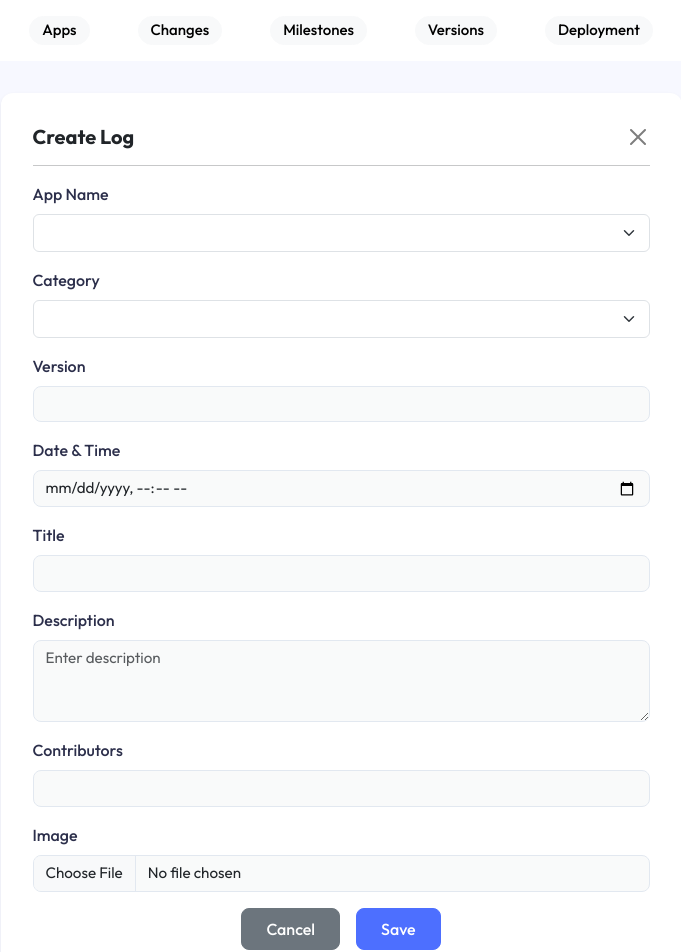
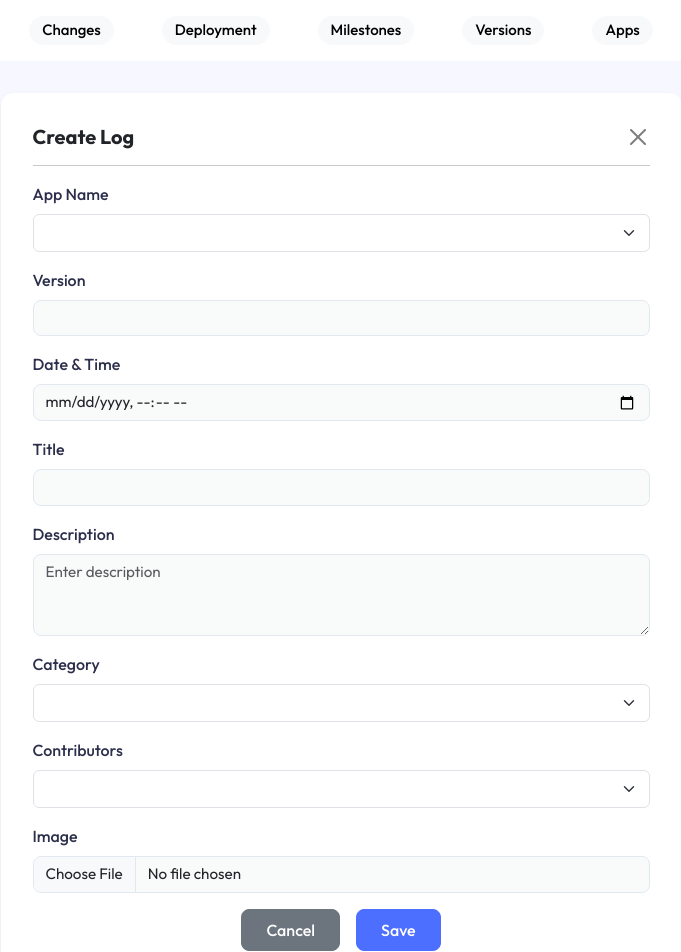
Before and after one commit to manish-drake/dev-optics-frontend, an Angular app: page /change-form in a window 1280 px wide. Shown: the top 952 px of the page, without its empty margins (299-980 px from the left). Built offline with nearby package versions, Linux system fonts and the light colour scheme; no server answers.

Commit message:
changes made in change log form

```diff
--- a/src/app/pages/changes/components/change-form/change-form.component.html
+++ b/src/app/pages/changes/components/change-form/change-form.component.html
@@ -19,17 +19,6 @@
           @for(name of app; track name){
           <option [value]="name">
             {{ name }}
-          </option>
-          }
-        </select>
-      </div>
-
-      <div class="mb-3">
-        <label for="category" class="form-label">Category</label>
-        <select class="form-select" id="category" formControlName="category">
-          @for(item of category ; track item){
-          <option [value]="item">
-            {{ item | titlecase }}
           </option>
           }
         </select>
@@ -77,16 +66,28 @@
         ></textarea>
       </div>
 
+      <div class="mb-3">
+        <label for="category" class="form-label">Category</label>
+        <select class="form-select" id="category" formControlName="category">
+          @for(item of category ; track item){
+          <option [value]="item">
+            {{ item | titlecase }}
+          </option>
+          }
+        </select>
+      </div>
 
       <div class="mb-3">
         <label for="dev" class="form-label">Contributors</label>
-        <input
-          type="text"
-          formControlName="dev"
-          class="form-control"
-          id="dev"
-        />
+        <select formControlName="dev" class="form-select">
+         @for(contributor of contributors; track contributor){
+          <option [value]="contributor">
+            {{ contributor }}
+          </option>
+         }
+        </select>
       </div>
+
       <div class="mb-3">
         <label for="image_url" class="form-label">Image</label>
         <input
--- a/src/app/pages/changes/components/change-form/change-form.component.ts
+++ b/src/app/pages/changes/components/change-form/change-form.component.ts
@@ -14,6 +14,8 @@ import { ModelService } from '../../../../services/model-services/model.service'
 })
 export class ChangeFormComponent {
   @Input() imageUrl: string | null = null;
+  contributors: string[] = ['Manish Verma', 'Neha Agrawal', 'Aryan Vyawahare', 'Vikas Rana'];
+
 
   @Input() category: any;
   @Input() app: any;
@@ -31,8 +33,11 @@ export class ChangeFormComponent {
   }
 
 
+
+
+
   onFileSelected(event: any): void {
-   this.file.emit(event)
+    this.file.emit(event)
   }
 
   onClose() {
--- a/src/app/pages/changes/components/change-form/change-form.presenter.ts
+++ b/src/app/pages/changes/components/change-form/change-form.presenter.ts
@@ -21,6 +21,7 @@ export class ChangeFormPresenter implements OnInit {
   categorySelected: boolean = false;
   isUpdateMode: boolean = false;
 
+
   categoryList: string[] = [];
   appName: string[] = [];
   public form!: FormGroup;
@@ -32,14 +33,14 @@ export class ChangeFormPresenter implements OnInit {
     private route: ActivatedRoute,
     private fb: FormBuilder) { }
 
-  ngOnInit() {
+    ngOnInit() {
     this.categoryList = Object.values(CategoryEnum);
     this.buildForm();
 
     this.route.params.subscribe((params) => {
       this.changeId = params['id'];
       this.isEditMode = !!this.changeId;
-      if (this.isEditMode && this.changeId) {
+      if(this.isEditMode && this.changeId){
         this.modelService.getSingleChange(this.changeId).subscribe({
           next: (data) => {
             this.form.patchValue(data);
@@ -50,45 +51,16 @@ export class ChangeFormPresenter implements OnInit {
       }
     })
 
+
+
     this.modelService.getAppNames().subscribe({
       next: (data) => {
         this.appName = data;
       }
     })
 
+  }
 
-    // Check if we are in edit mode
-    this.route.params.subscribe((params) => {
-      this.changeId = params['id'];
-      this.isEditMode = !!this.changeId;
-
-      if (this.isEditMode && this.changeId) {
-        this.modelService.getSingleChange(this.changeId).subscribe({
-          next: (data) => {
-            this.form.patchValue(data);
-            this.imageUrl = data.image_url;
-
-            // Don't lock category during update
-            this.form.get('category')?.enable();
-          },
-          error: (err) => console.log('Single data get error:', err)
-        });
-      } else {
-        // Only in create mode, lock category after selection
-        this.form.get('category')?.valueChanges.subscribe((selectedCategory) => {
-          if (!this.categorySelected && selectedCategory) {
-            this.categorySelected = true;
-            // this.form.get('category')?.disable();
-
-            const currentVersion = this.form.get('version')?.value || '0.0.0';
-            const newVersion = incrementVersion(currentVersion, selectedCategory);
-            this.form.get('version')?.setValue(newVersion);
-          }
-        });
-      }
-    });
-
-  }
   private buildForm(): void {
     this.form = this.fb.group({
       id: [''],
--- a/src/app/pages/deployments/components/deployment-cards/deployment-cards.component.scss
+++ b/src/app/pages/deployments/components/deployment-cards/deployment-cards.component.scss
@@ -72,7 +72,6 @@
             border-radius: 0.25rem;
             display: inline-block;
             font-size: 0.8rem;
-            margin-top: 18px;
           }
 
           &.deployed-at {
--- a/src/app/pages/navbar/navbar.component.html
+++ b/src/app/pages/navbar/navbar.component.html
@@ -1,17 +1,6 @@
 <div class="d-flex justify-content-center align-items-center gap-5 p-3">
 
- <button
 
-    type="button"
-    class="btn"
-    [ngClass]="{
-      'btn-primary text-white': activeTab === 'Apps',
-      'btn-light': activeTab !== 'Apps'
-    }"
-    (click)="setActiveTab('Apps')"
-  >
-    Apps
-  </button>
 
   <button
 
@@ -25,6 +14,20 @@
   >
     Changes
   </button>
+
+   <button
+
+    type="button"
+    class="btn"
+    [ngClass]="{
+      'btn-primary text-white': activeTab === 'deployment',
+      'btn-light': activeTab !== 'deployment'
+    }"
+    (click)="setActiveTab('deployment')"
+  >
+    Deployment
+  </button>
+
 
      <button
 
@@ -55,20 +58,20 @@
 
 
 
-   <button
+
+
+  <button
 
     type="button"
     class="btn"
     [ngClass]="{
-      'btn-primary text-white': activeTab === 'deployment',
-      'btn-light': activeTab !== 'deployment'
+      'btn-primary text-white': activeTab === 'Apps',
+      'btn-light': activeTab !== 'Apps'
     }"
-    (click)="setActiveTab('deployment')"
+    (click)="setActiveTab('Apps')"
   >
-    Deployment
+    Apps
   </button>
 
 
-
-
 </div>
--- a/src/app/pages/versions/components/version-form/version-form.component.html
+++ b/src/app/pages/versions/components/version-form/version-form.component.html
@@ -95,7 +95,7 @@
         ></textarea>
       </div>
 
-      <div class="form-check mb-3">
+      <!-- <div class="form-check mb-3">
         <input
           type="checkbox"
           class="form-check-input"
@@ -103,7 +103,7 @@
           formControlName="current"
         />
         <label class="form-check-label" for="current">Current</label>
-      </div>
+      </div> -->
 
       <div class="d-flex justify-content-center gap-3">
         <button
```
Also changed, not shown: public/dev-optics-logo.png (added).
